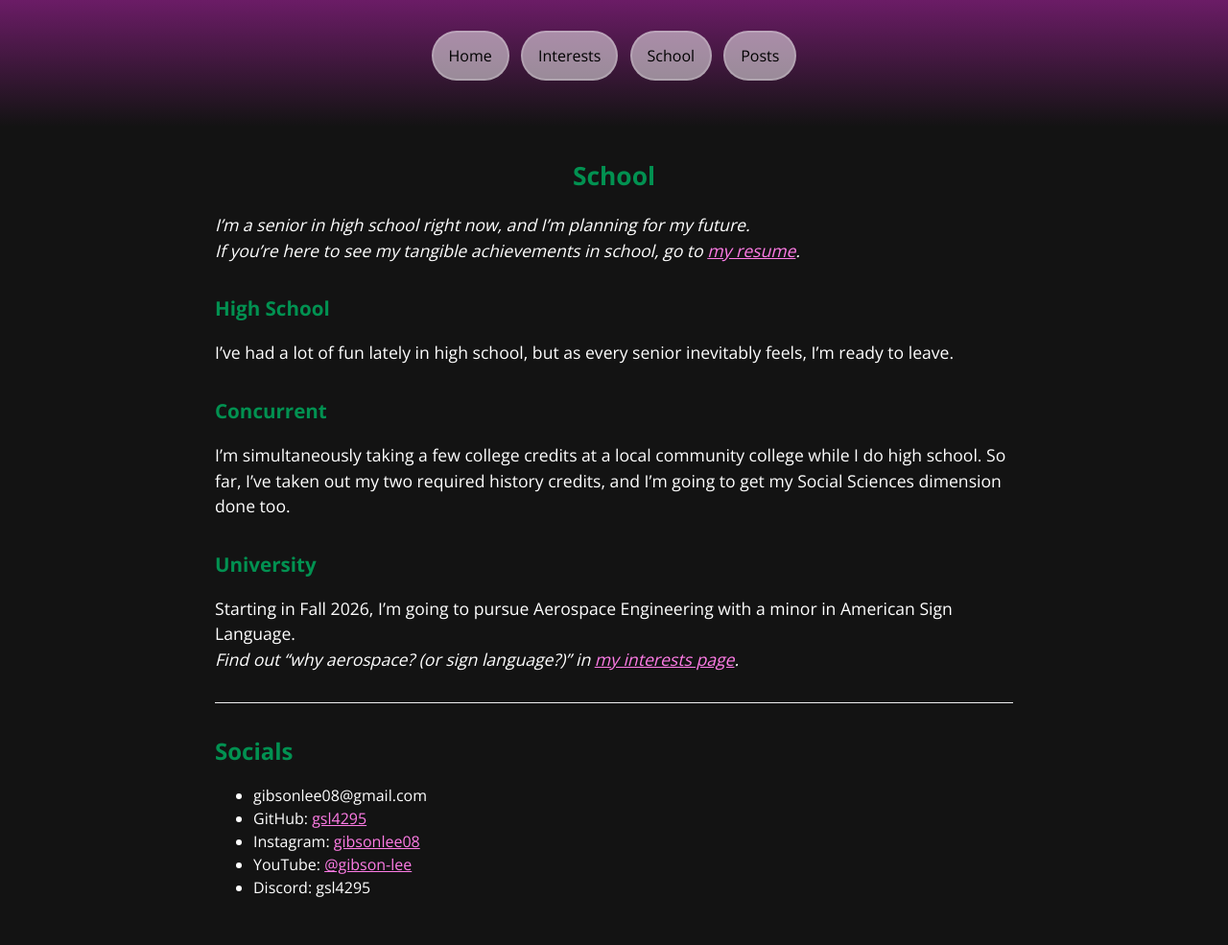
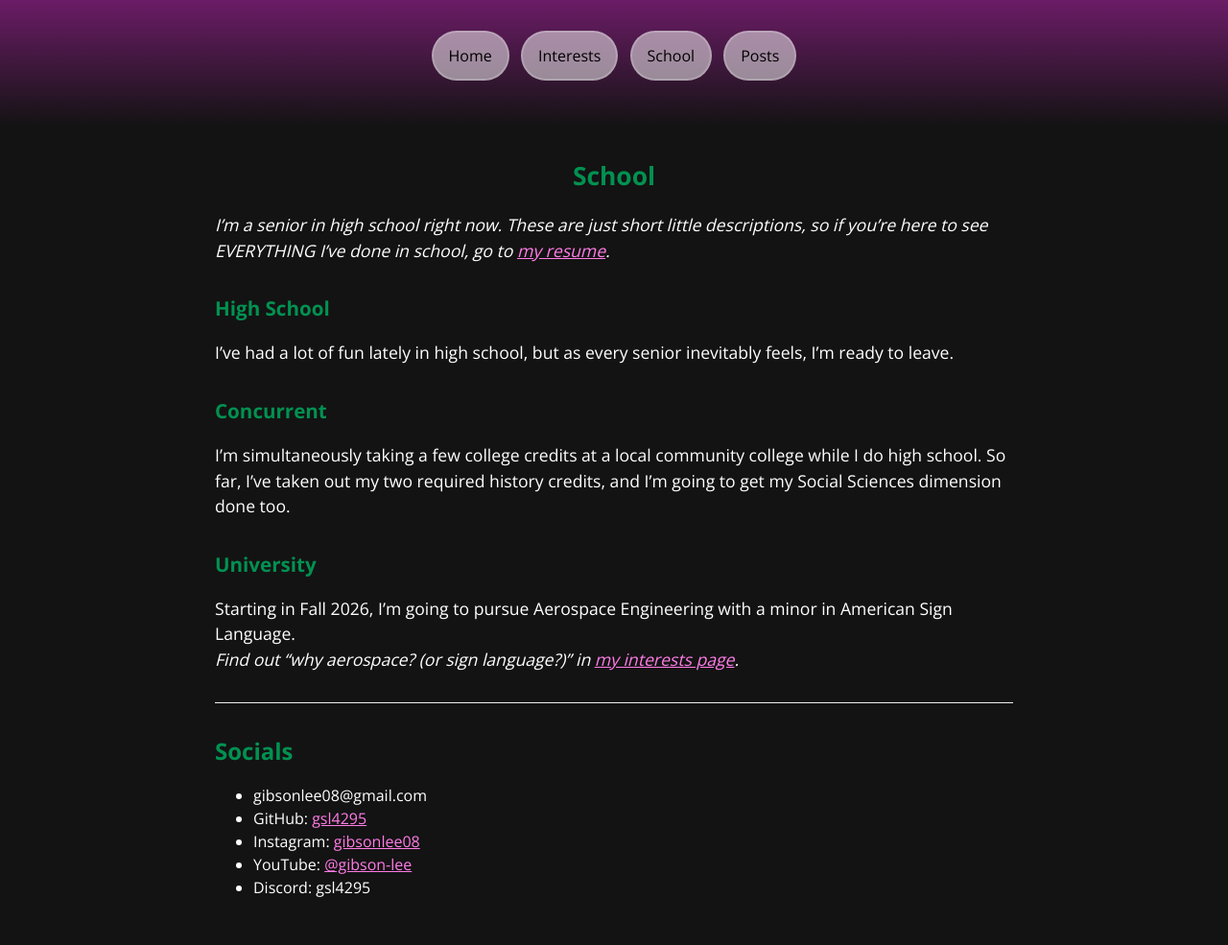
Before and after one commit to gsl4295/me, a Jekyll site: the page built from school.md, in a window 1280 px wide. Shown: the whole page at 96% size. Built offline with Jekyll 4.4.1, drawn with Linux system fonts in a browser that asks for light colours.

Commit message:
better now?

```diff
--- a/school.md
+++ b/school.md
@@ -4,8 +4,8 @@ title: School
 permalink: /school/
 ---
 
-*I'm a senior in high school right now, and I'm planning for my future.<br>
-If you're here to see my tangible achievements in school, go to [my resume](https://gsl4295.github.io/me/resume).*
+*I'm a senior in high school right now. These are just short little descriptions, so
+if you're here to see EVERYTHING I've done in school, go to [my resume](https://gsl4295.github.io/me/resume).*
 
 ### High School
 I've had a lot of fun lately in high school, but as every senior inevitably feels, I'm ready to leave.
```
Also changed, not shown: index.md (+1 -2 lines), interests.md (+1 -1 lines).
